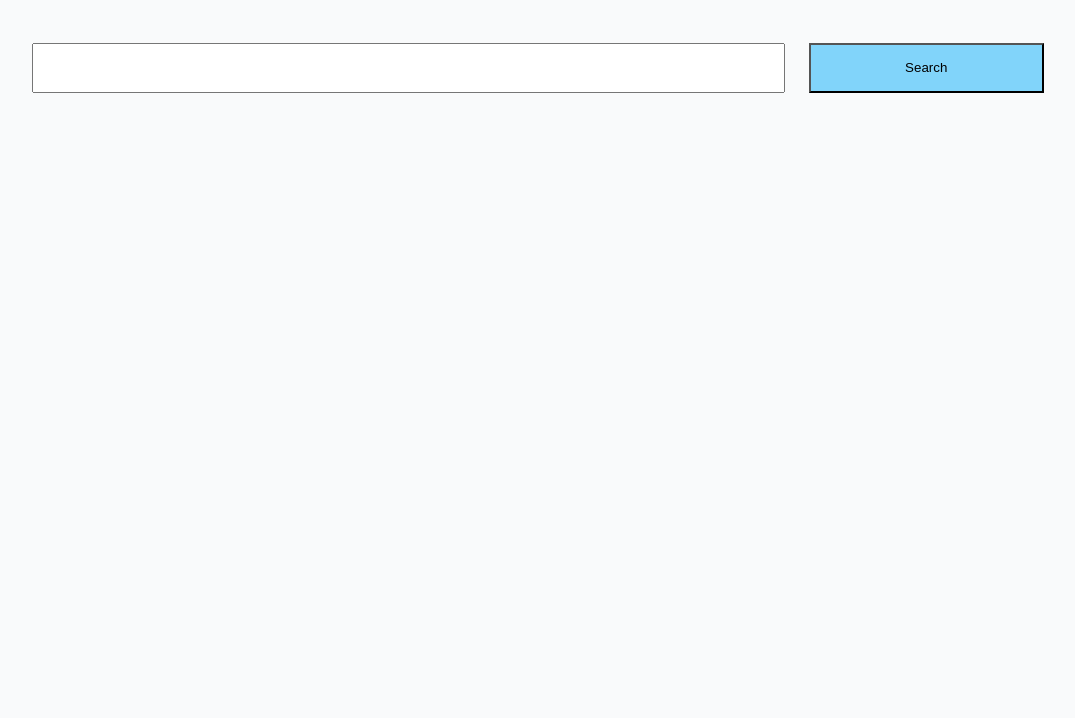
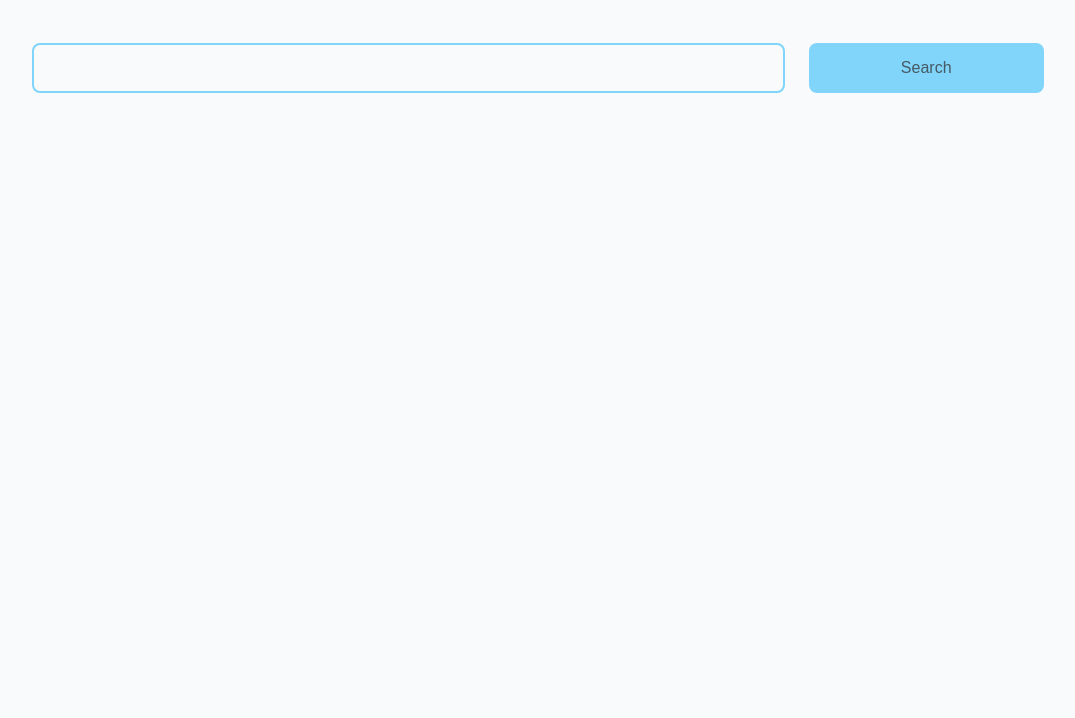
Before and after one commit to vmanidev/weather-app, a plain HTML site: page index.html in a window 1280 px wide. Shown: the part 82-800 px from the top of the page, without its empty margins (102-1177 px from the left). Drawn offline with Linux system fonts and the light colour scheme.

Commit message:
add search bar and search button style

```diff
--- a/index.html
+++ b/index.html
@@ -13,7 +13,7 @@
     <main>
       <h1 class="heading" role="heading">Weather App</h1>
       <section id="search-bar-container">
-        <input type="search" />
+        <input type="text" />
         <button class="btn">Search</button>
       </section>
       <section id="forecast-container">
--- a/style.css
+++ b/style.css
@@ -9,6 +9,7 @@
   --column-gap-small: 1rem;
   --column-gap-md: 1.5rem;
   --column-gap-large: 3rem;
+  --border-radius: 0.5rem;
 }
 
 .dark-mode {
@@ -58,6 +59,26 @@ h1,
 #search-bar-container input {
   display: grid;
   grid-column: span 3;
+  border-radius: var(--border-radius);
+  border: 2px solid var(--primary-color);
+  background-color: var(--background-color);
+  color: var(--text-color);
+  font-size: 1rem;
+  text-indent: 1rem;
+  outline: none;
+}
+
+input:focus {
+  border-color: var(--accent-color) !important;
+}
+
+#search-bar-container button {
+  border-radius: var(--border-radius);
+  outline: none;
+  border: none;
+  color: var(--text-color);
+  font-size: 1rem;
+  cursor: pointer;
 }
 
 :is(.icon, .highlight) {
```
